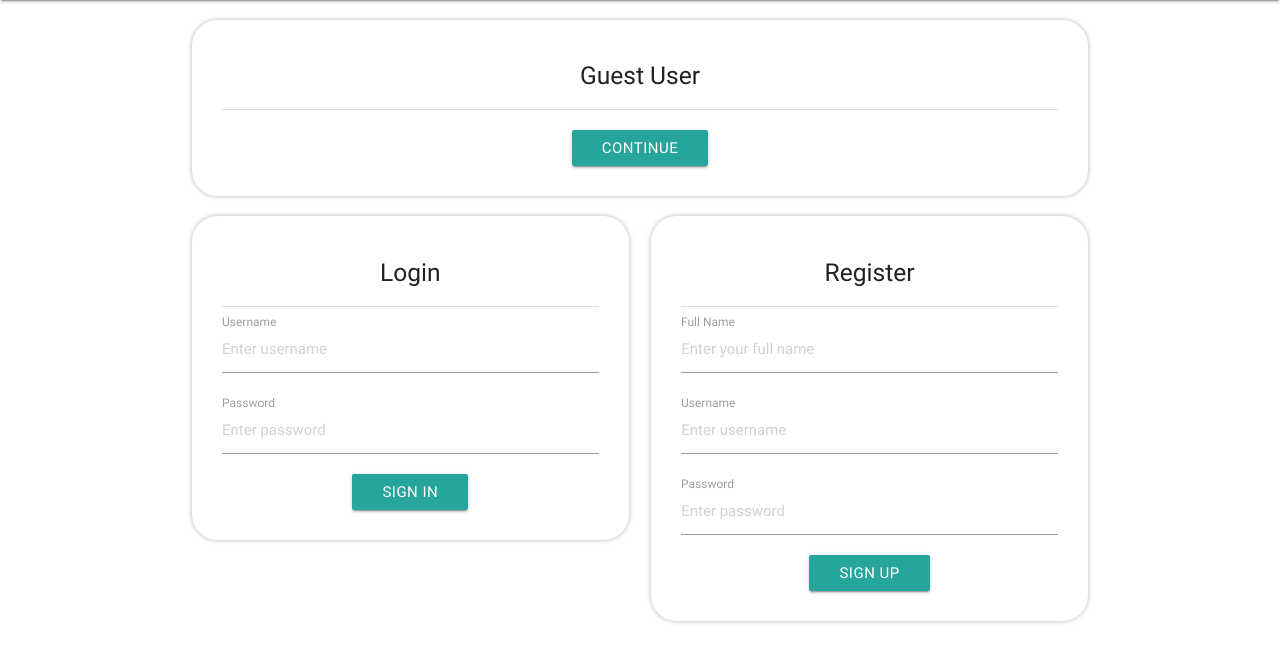
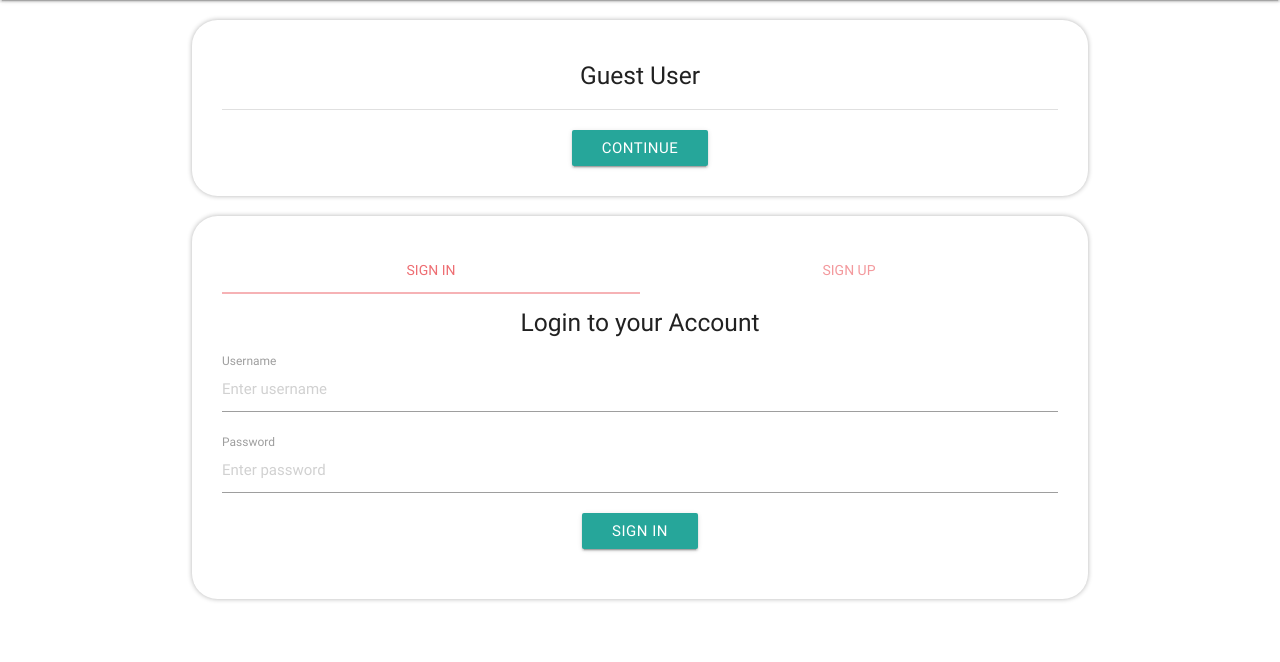
Before and after one commit to pramcistudent/cookbook-project3, a Flask app: page /login in a window 1280 px wide. Shown: the part 64-726 px from the top of the page. Run offline with Flask 2, Linux system fonts and the light colour scheme; some libraries are stand-ins or nearby versions.

Commit message:
Materialize tab structure used for Login

```diff
--- a/templates/index.html
+++ b/templates/index.html
@@ -42,13 +42,19 @@
             </div>
         </div>
     </div>
+    <!-- login forms -->
     <div class="container">
-        <div class="row">
-            <div class="col s12 m6">
-                <!-- User Login -->
-                <div class="section center">
-                    <h5>Login</h5>
-                    <div class="divider"></div>
+        <div class="section">
+            <div class="row">
+                <div class="col s12">
+                    <ul class="tabs">
+                        <li class="tab col s6"><a class="active" href="#test1">Sign In</a></li>
+                        <li class="tab col s6"><a href="#test2">Sign Up</a></li>
+                    </ul>
+                </div>
+                 <!-- Sign In form -->
+                <div id="test1" class="col s12 center">
+                    <h5 class="heading">Login to your Account</h5>
                     <form action="{{url_for('login')}}" method="POST">
                         <div class="input-field">
                             <input placeholder="Enter username" name="username" type="text" class="validate" required>
@@ -61,12 +67,9 @@
                         <button class="btn waves-effect waves-light" type="submit">Sign In</button>
                     </form>
                 </div>
-            </div>
-            <div class="col s12 m6">
-                <!-- User Registration -->
-                <div class="section center">
-                    <h5>Register</h5>
-                    <div class="divider"></div>
+                <!-- Sign up form -->
+                <div id="test2" class="col s12 center">
+                    <h5 class="heading">Sign Up</h5>
                     <form action="{{url_for('register')}}" method="POST">
                         <div class="input-field">
                             <input placeholder="Enter your full name" name="fullname" type="text" class="validate" required>
@@ -87,9 +90,6 @@
         </div>
     </div>
 
-
-
-
     <script src="https://cdnjs.cloudflare.com/ajax/libs/jquery/3.3.1/jquery.min.js"></script>
     <script src="https://cdnjs.cloudflare.com/ajax/libs/materialize/0.100.2/js/materialize.min.js"></script>
     <script>
```
